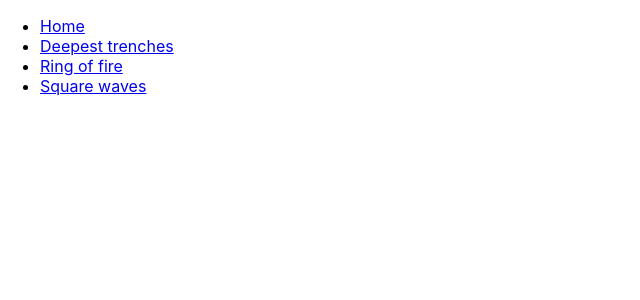
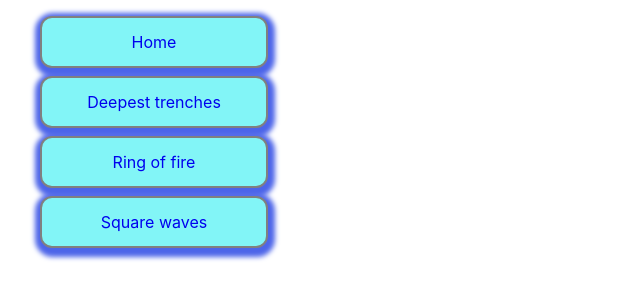
Before and after one commit to viktorija8902/components-shop, a React (Create React App) app: page / in a window 1280 px wide. Shown: the top 300 px of the page, without its empty margins (0-640 px from the left). Built offline with nearby package versions, Linux system fonts and the light colour scheme.

Commit message:
Use NavLink for better accessibility, style menu

```diff
--- a/src/App.tsx
+++ b/src/App.tsx
@@ -1,6 +1,6 @@
 import React, { Suspense, lazy } from "react";
 import { BrowserRouter as Router, Switch, Route } from "react-router-dom";
-import Menu from "./components/Menu";
+import Menu from "./components/Menu/Menu";
 import "./App.scss";
 const Home = lazy(() => import("./components/Home"));
 const Trenches = lazy(() => import("./components/Trenches/Trenches"));
--- /dev/null
+++ b/src/components/Menu/Menu.scss
@@ -0,0 +1,29 @@
+.Menu {
+  .Menu__item {
+    display: block;
+    width: 14em;
+    height: 3em;
+    border-radius: 12px;
+    margin: 0 0 12px;
+  }
+
+  .Menu__link {
+    text-decoration: none;
+    cursor: pointer;
+    width: 100%;
+    height: 100%;
+    display: flex;
+    justify-content: center;
+    align-items: center;
+    border-radius: inherit;
+    background-color: rgb(130, 245, 247);
+    box-shadow: 1px 3px 5px 6px rgb(77, 101, 233);
+    border: 2px solid #808080;
+  }
+  .Menu__link:hover {
+    background-color: rgb(188, 216, 247);
+  }
+  .Menu__link.active {
+    background-color: rgb(106, 168, 240);
+  }
+}
--- a/src/components/Menu.tsx
+++ b/src/components/Menu/Menu.tsx
@@ -1,5 +1,6 @@
 import React from "react";
-import { Link } from "react-router-dom";
+import { NavLink } from "react-router-dom";
+import "./Menu.scss";
 
 const Menu = () => {
   const menuItems = [
@@ -14,7 +15,18 @@ const Menu = () => {
       <ul>
         {menuItems.map((item) => (
           <li key={item.name} className="Menu__item">
-            <Link to={item.link}>{item.name}</Link>
+            <NavLink
+              key={item.name}
+              to={item.link}
+              className="Menu__link"
+              aria-current="page"
+              activeStyle={{
+                fontWeight: "bold",
+                color: "darkBlue",
+              }}
+            >
+              {item.name}
+            </NavLink>
           </li>
         ))}
       </ul>
```
